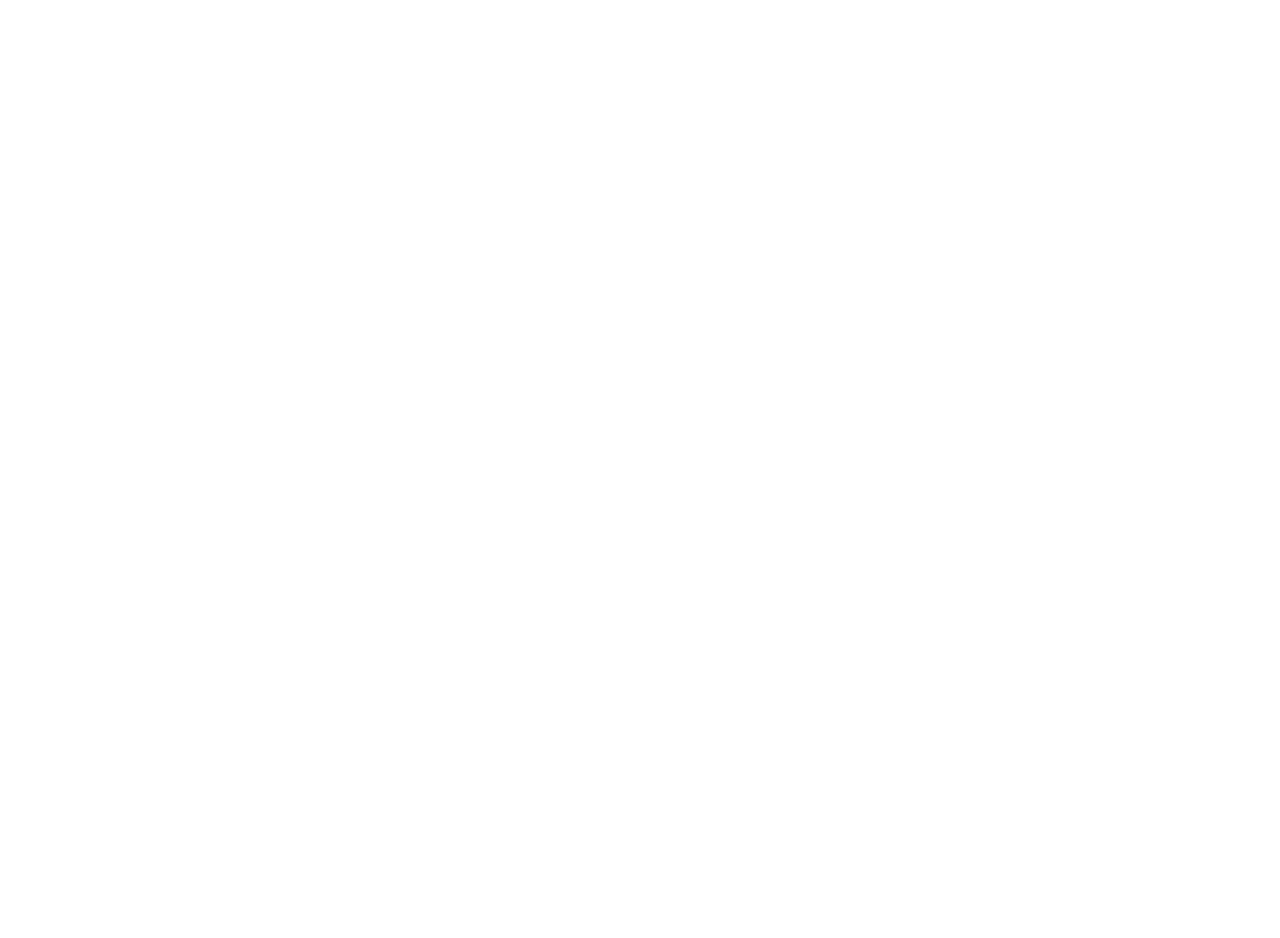
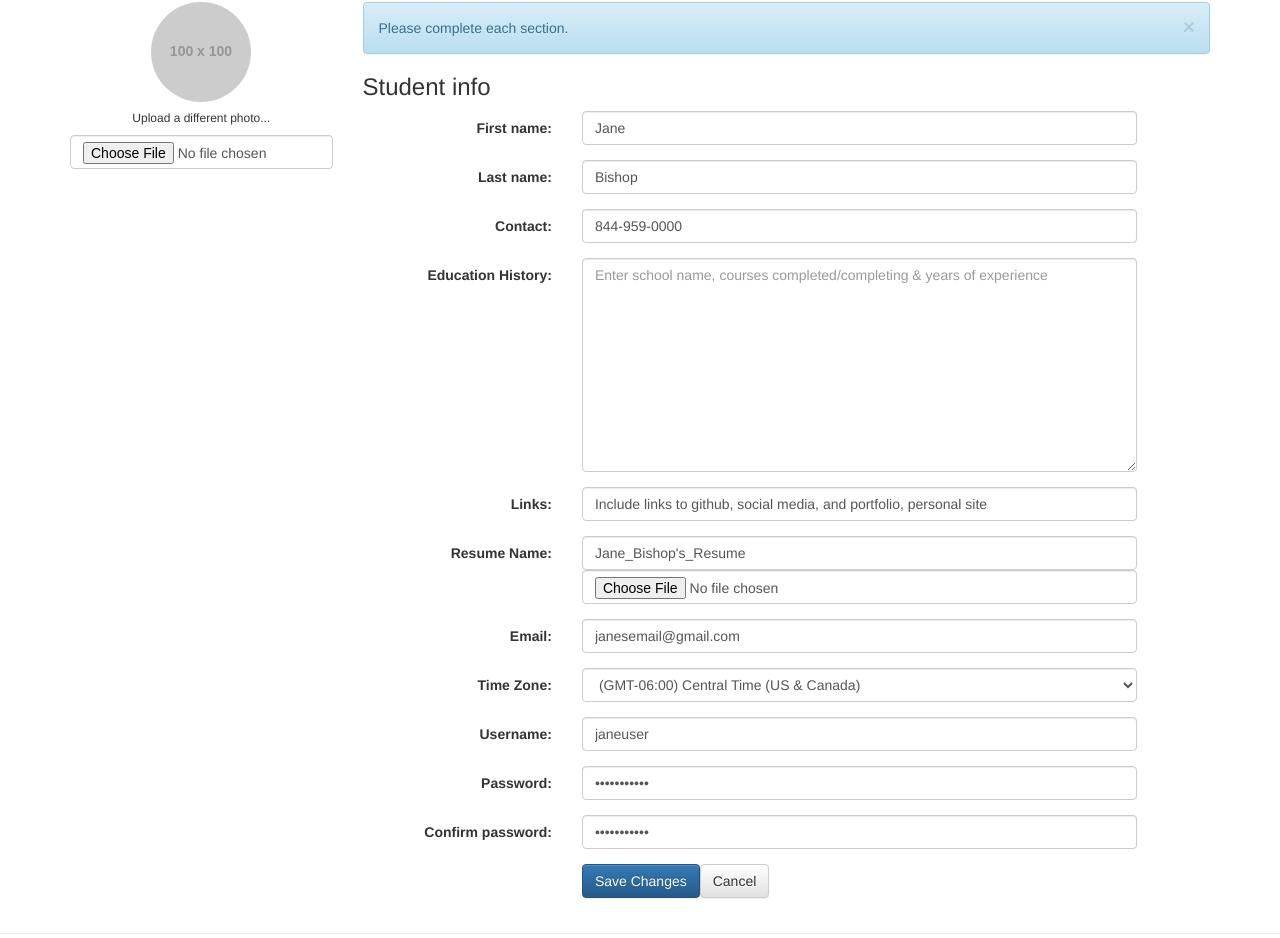
Before and after one commit to Woz-U-Group-Projects/team-the-variable-team, an Angular app in the folder client/: page /stdsignup-page in a window 1280 px wide. Shown: the part 526-1464 px from the top of the page. Before the commit the page ends 800 px from the top, so only its background shows below. Built offline with nearby package versions, Linux system fonts and the light colour scheme.

Commit message:
student signup page updated

```diff
--- a/client/src/app/student/std-signup/std-signup.component.html
+++ b/client/src/app/student/std-signup/std-signup.component.html
@@ -1,3 +1,129 @@
-<p>
-  std-signup works!
-</p>
+<!DOCTYPE html>
+<html lang="en">
+<head>
+<meta charset="utf-8">
+<meta http-equiv="X-UA-Compatible" content="IE=edge">
+<meta name="viewport" content="width=device-width, initial-scale=1">
+<link href="https://fonts.googleapis.com/css?family=Roboto:400,700" rel="stylesheet">
+<title>Student Signup Form</title>
+<link rel="stylesheet" href="https://maxcdn.bootstrapcdn.com/bootstrap/3.3.7/css/bootstrap.min.css">
+<link rel="stylesheet" href="https://maxcdn.bootstrapcdn.com/bootstrap/3.3.7/css/bootstrap-theme.min.css">
+<script src="https://ajax.googleapis.com/ajax/libs/jquery/1.12.4/jquery.min.js"></script>
+<script src="https://maxcdn.bootstrapcdn.com/bootstrap/3.3.7/js/bootstrap.min.js"></script>
+</head>
+<body>
+    <div class="container">
+        <h1>Student Profile</h1>
+        <hr>
+      <div class="row">
+          <!-- left column -->
+          <div class="col-md-3">
+            <div class="text-center">
+              <img src="//placehold.it/100" class="avatar img-circle" alt="avatar">
+              <h6>Upload a different photo...</h6>
+
+              <input type="file" class="form-control">
+            </div>
+          </div>
+          <!-- edit form column -->
+          <div class="col-md-9 personal-info">
+            <div class="alert alert-info alert-dismissable">
+              <a class="panel-close close" data-dismiss="alert">×</a>
+              <i class="fa fa-coffee"></i>
+              Please complete each section.
+            </div>
+            <h3>Student info</h3>
+
+            <form class="form-horizontal" role="form">
+              <div class="form-group">
+                <label class="col-lg-3 control-label">First name:</label>
+                <div class="col-lg-8">
+                  <input class="form-control" type="text" value="Jane">
+                </div>
+              </div>
+              <div class="form-group">
+                <label class="col-lg-3 control-label">Last name:</label>
+                <div class="col-lg-8">
+                  <input class="form-control" type="text" value="Bishop">
+                </div>
+              </div>
+              <div class="form-group">
+                <label class="col-lg-3 control-label">Contact:</label>
+                <div class="col-lg-8">
+                  <input class="form-control" type="text" value="844-959-0000">
+                </div>
+              </div>
+              <div class="form-group">
+                <label class="col-lg-3 control-label">Education History:</label>
+                <div class="col-lg-8">
+                <textarea class="form-control" type="text" rows="10" placeholder="Enter school name, courses completed/completing & years of experience"></textarea>
+              </div>
+            </div>
+              <div class="form-group">
+                <label class="col-lg-3 control-label">Links:</label>
+                <div class="col-lg-8">
+                  <input class="form-control" type="text" value="Include links to github, social media, and portfolio, personal site ">
+                </div>
+              </div>
+              <div class="form-group">
+                <label class="col-lg-3 control-label">Resume Name:</label>
+                <div class="col-lg-8">
+                  <input class="form-control" type="text" value="Jane_Bishop's_Resume">
+                  <input type="file" class="form-control">
+                </div>
+              </div>
+              <div class="form-group">
+                <label class="col-lg-3 control-label">Email:</label>
+                <div class="col-lg-8">
+                  <input class="form-control" type="text" value="janesemail@gmail.com">
+                </div>
+              </div>
+              <div class="form-group">
+                <label class="col-lg-3 control-label">Time Zone:</label>
+                <div class="col-lg-8">
+                  <div class="ui-select">
+                    <select id="user_time_zone" class="form-control">
+                      <option value="Hawaii">(GMT-10:00) Hawaii</option>
+                      <option value="Alaska">(GMT-09:00) Alaska</option>
+                      <option value="Pacific Time (US &amp; Canada)">(GMT-08:00) Pacific Time (US &amp; Canada)</option>
+                      <option value="Arizona">(GMT-07:00) Arizona</option>
+                      <option value="Mountain Time (US &amp; Canada)">(GMT-07:00) Mountain Time (US &amp; Canada)</option>
+                      <option value="Central Time (US &amp; Canada)" selected="selected">(GMT-06:00) Central Time (US &amp; Canada)</option>
+                      <option value="Eastern Time (US &amp; Canada)">(GMT-05:00) Eastern Time (US &amp; Canada)</option>
+                      <option value="Indiana (East)">(GMT-05:00) Indiana (East)</option>
+                    </select>
+                  </div>
+                </div>
+              </div>
+              <div class="form-group">
+                <label class="col-md-3 control-label">Username:</label>
+                <div class="col-md-8">
+                  <input class="form-control" type="text" value="janeuser">
+                </div>
+              </div>
+              <div class="form-group">
+                <label class="col-md-3 control-label">Password:</label>
+                <div class="col-md-8">
+                  <input class="form-control" type="password" value="11111122333">
+                </div>
+              </div>
+              <div class="form-group">
+                <label class="col-md-3 control-label">Confirm password:</label>
+                <div class="col-md-8">
+                  <input class="form-control" type="password" value="11111122333">
+                </div>
+              </div>
+              <div class="form-group">
+                <label class="col-md-3 control-label"></label>
+                <div class="col-md-8">
+                  <input type="button" class="btn btn-primary" value="Save Changes">
+                  <span></span>
+                  <input type="reset" class="btn btn-default" value="Cancel">
+                </div>
+              </div>
+            </form>
+          </div>
+      </div>
+    </div>
+    <hr>
+</body>
```
